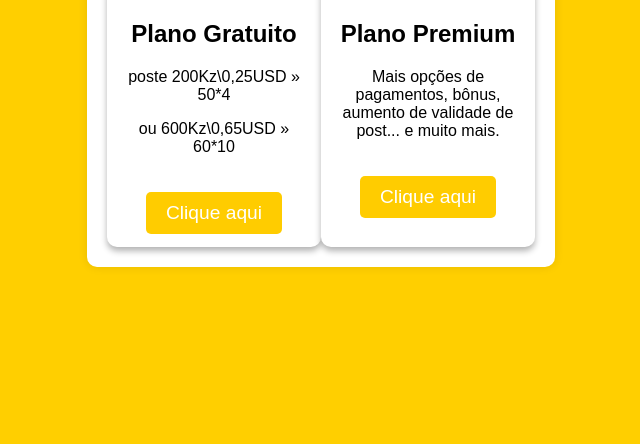
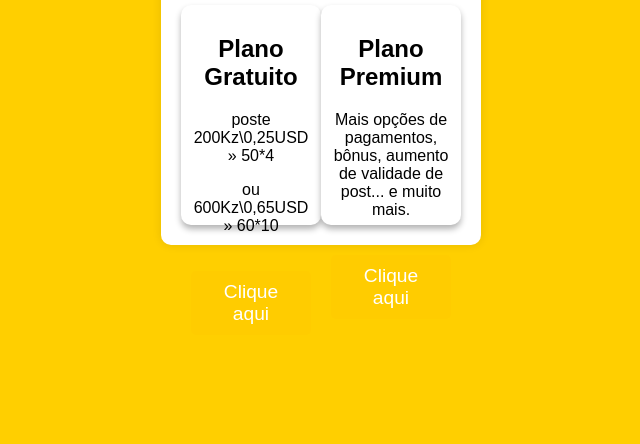
Before and after one commit to Kenny-real/anedotasTOP, a website: page planos.html in a window 1280 px wide. Shown: the part 356-800 px from the top of the page, without its empty margins (319-959 px from the left). Drawn offline with Linux system fonts and the light colour scheme.

Commit message:
Atualização do backend

```diff
--- a/styles.css
+++ b/styles.css
@@ -230,9 +230,9 @@ body {
 .plano {
     background-color: white;
     border-radius: 10px;
-    padding: 17px;
-    width: 180px;
-    height: 230px;
+    padding: 10px;
+    width: 120px;
+    height: 200px;
     box-shadow: 0 4px 6px rgba(0, 0, 0, 0.3);
     transform: scale(1);
     transition: transform 0.3s ease;
```
